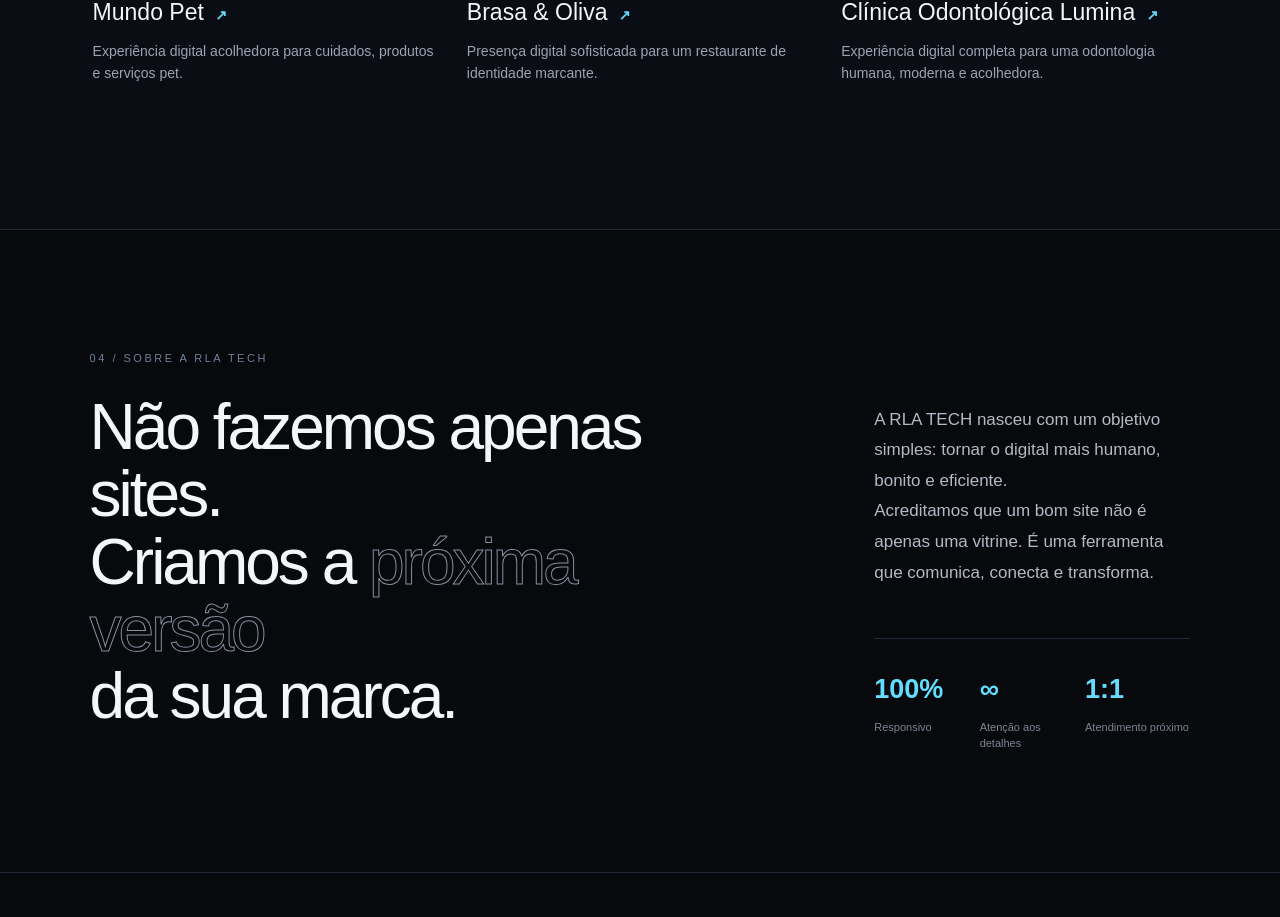
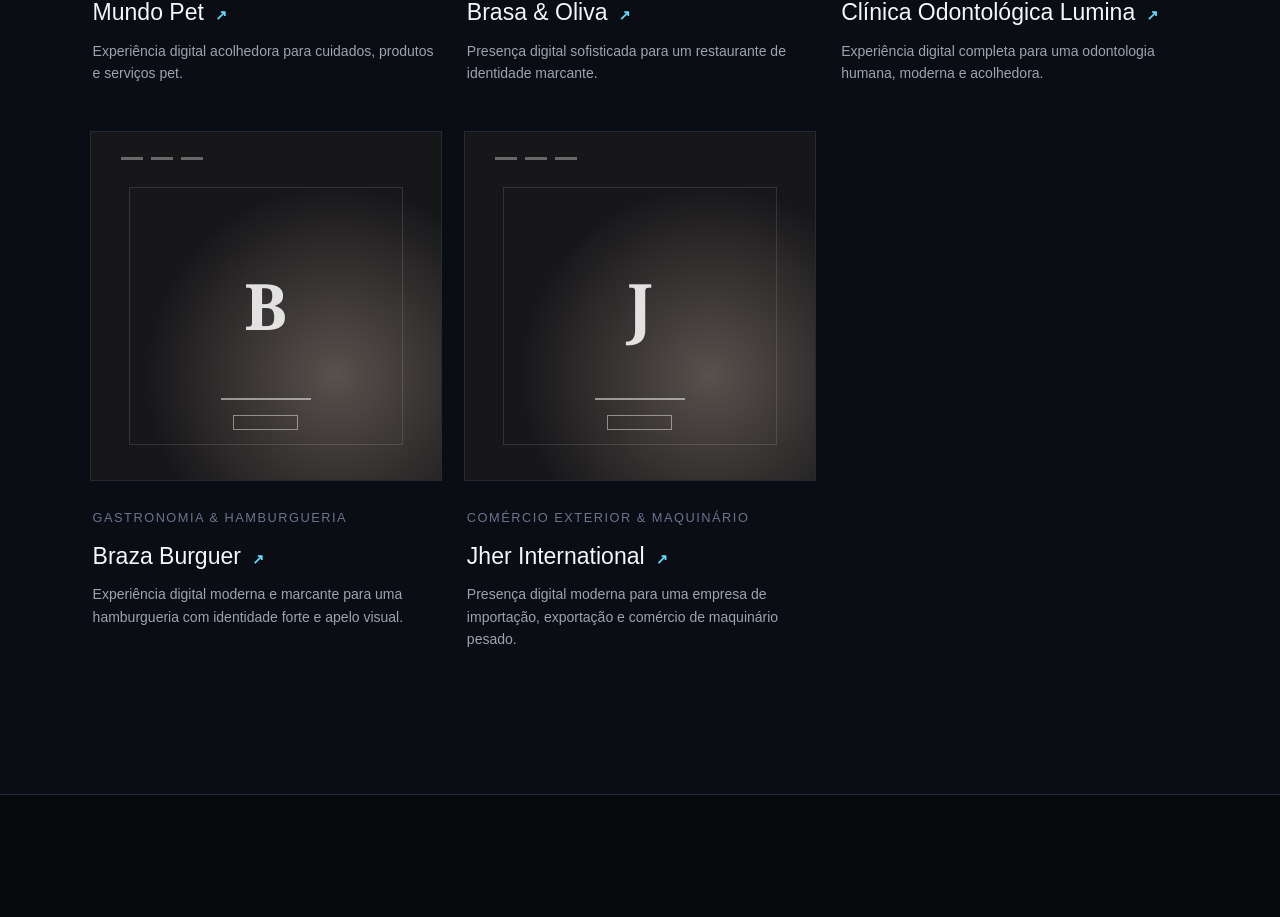
Before and after one commit to leoChaves01/rla-tech, a Next.js app: page / in a window 1280 px wide. Shown: the part 4395-5312 px from the top of the page. Built offline with nearby package versions, Linux system fonts and the light colour scheme.

Commit message:
Atualização de projetos

```diff
--- a/app/page.tsx
+++ b/app/page.tsx
@@ -71,6 +71,22 @@ const projects = [
     symbol: "L",
     href: "https://luminina-odonto.vercel.app/",
   },
+  {
+  tag: "Gastronomia & Hamburgueria",
+  title: "Braza Burguer",
+  text: "Experiência digital moderna e marcante para uma hamburgueria com identidade forte e apelo visual.",
+  className: "aureon",
+  symbol: "B",
+  href: "https://braza-burguer.vercel.app/",
+},
+{
+  tag: "Comércio Exterior & Maquinário",
+  title: "Jher International",
+  text: "Presença digital moderna para uma empresa de importação, exportação e comércio de maquinário pesado.",
+  className: "aureon",
+  symbol: "J",
+  href: "https://jher-international.vercel.app/",
+}
 ];
 
 
```
